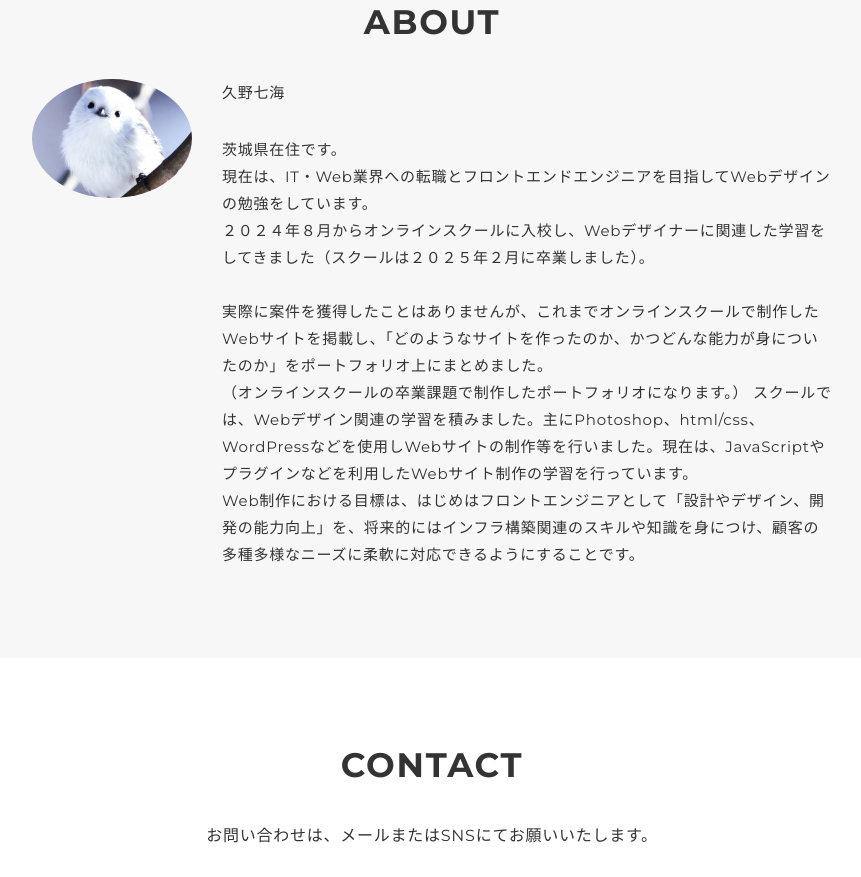
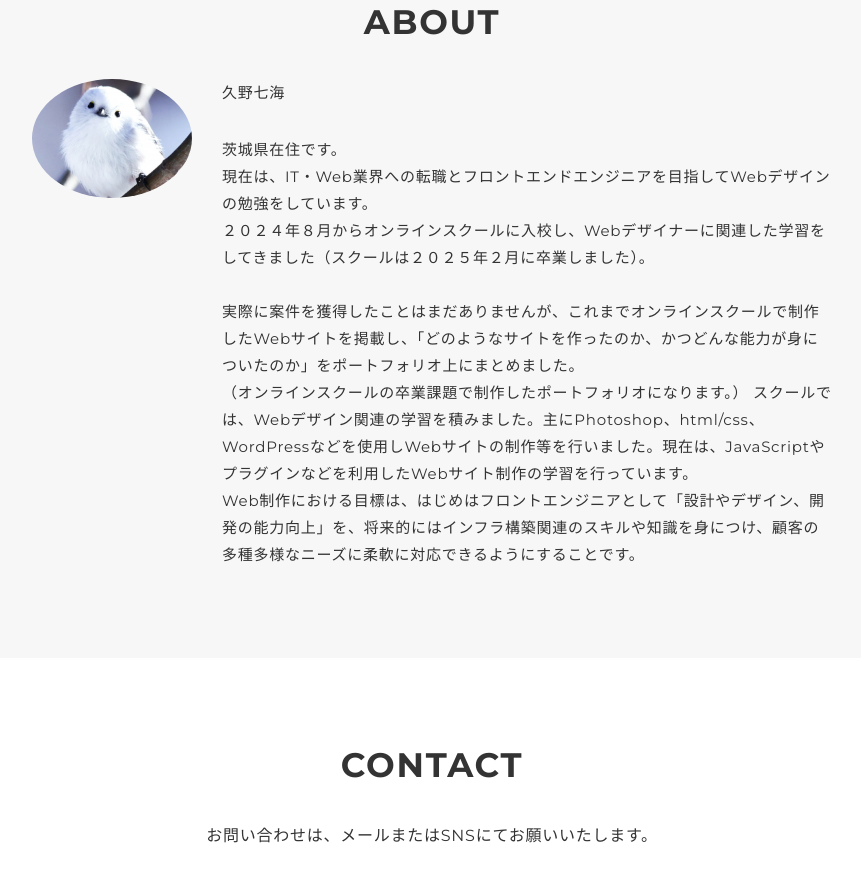
Before and after one commit to thehare-73/Portfolio, a plain HTML site: page index.html in a window 1280 px wide. Shown: the part 2420-3297 px from the top of the page, without its empty margins (208-1069 px from the left). Drawn offline with nearby package versions, Linux system fonts and the light colour scheme.

Commit message:
Update index.html

```diff
--- a/index.html
+++ b/index.html
@@ -138,7 +138,7 @@
                 現在は、IT・Web業界への転職とフロントエンドエンジニアを目指してWebデザインの勉強をしています。<br>
                 ２０２４年８月からオンラインスクールに入校し、Webデザイナーに関連した学習をしてきました（スクールは２０２５年２月に卒業しました）。<br>
                 <br>
-                実際に案件を獲得したことはありませんが、これまでオンラインスクールで制作したWebサイトを掲載し、「どのようなサイトを作ったのか、かつどんな能力が身についたのか」をポートフォリオ上にまとめました。<br>
+                実際に案件を獲得したことはまだありませんが、これまでオンラインスクールで制作したWebサイトを掲載し、「どのようなサイトを作ったのか、かつどんな能力が身についたのか」をポートフォリオ上にまとめました。<br>
                 （オンラインスクールの卒業課題で制作したポートフォリオになります。）
                 スクールでは、Webデザイン関連の学習を積みました。主にPhotoshop、html/css、WordPressなどを使用しWebサイトの制作等を行いました。現在は、JavaScriptやプラグインなどを利用したWebサイト制作の学習を行っています。
                 <br>
```
